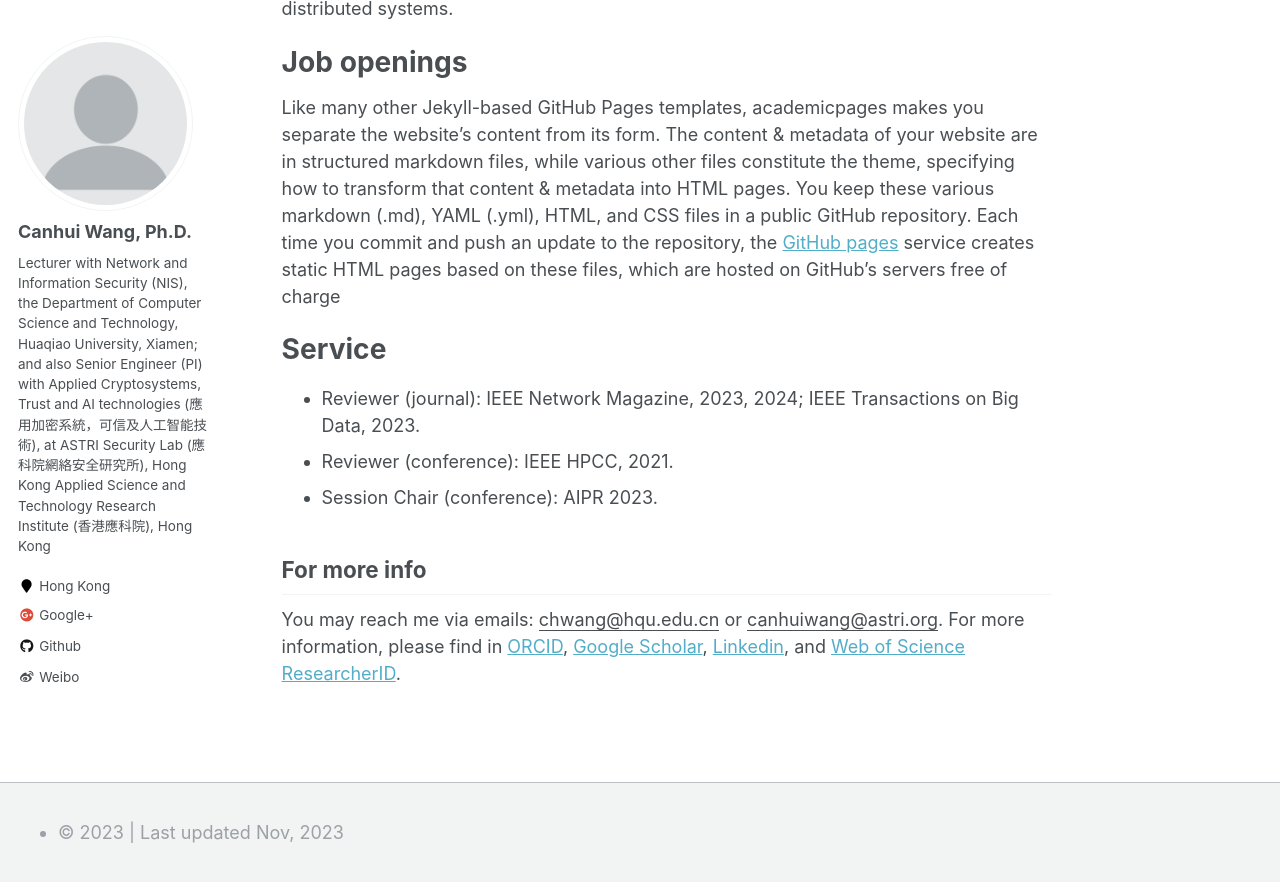
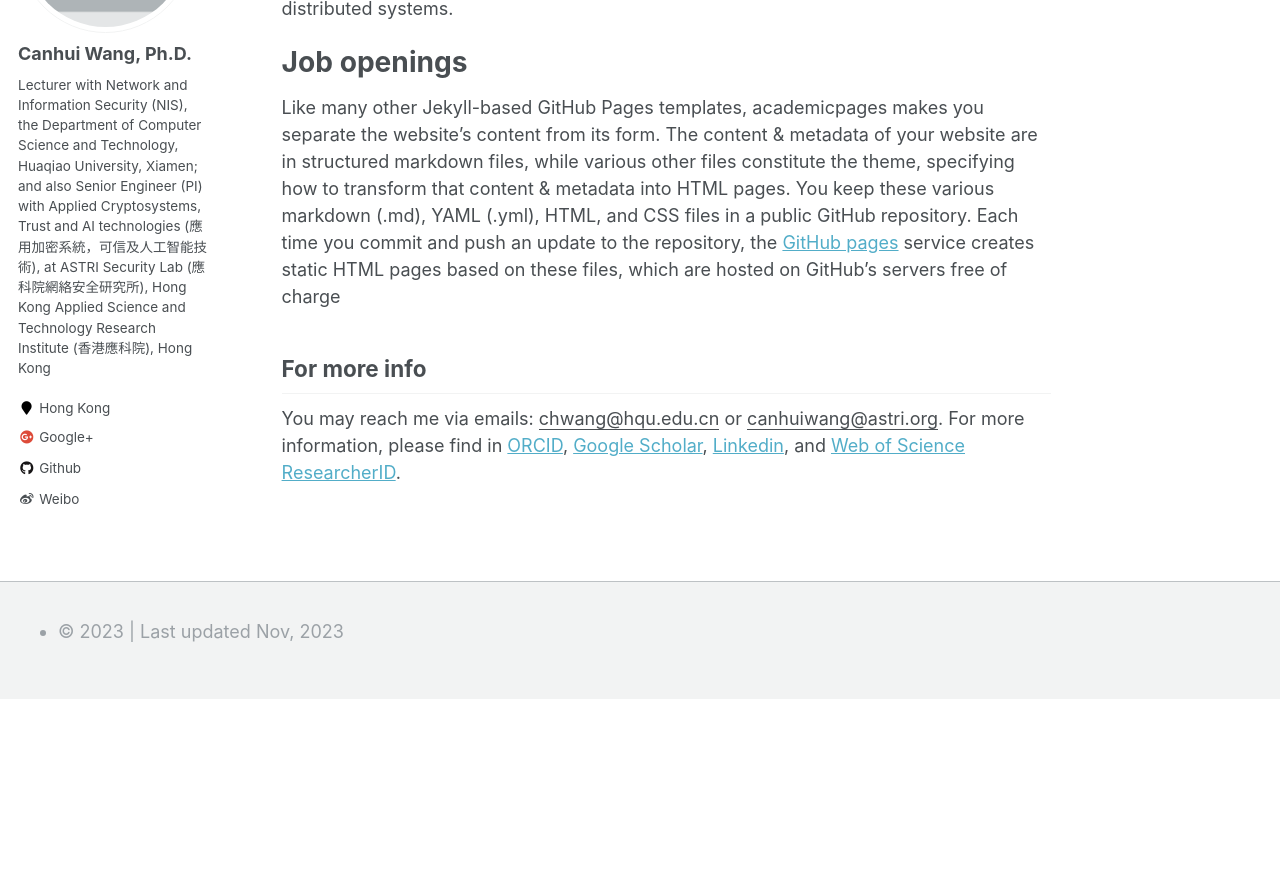
Before and after one commit to Canhui/canhui.github.io, a Jekyll site: the page built from _pages/about.md, in a window 1280 px wide and 900 px high, scrolled down 641 px. Shown: the top 882 px of the window. Built offline with Jekyll 4.4.1, drawn with Linux system fonts in a browser that asks for light colours; after the commit the page ends 1340 px from its top, so only the background shows below that.

Commit message:
Update about.md

```diff
--- a/_pages/about.md
+++ b/_pages/about.md
@@ -68,13 +68,6 @@ Many people use a git client to create files on their local computer and then pu
 Example: editing a markdown file for a talk
 ![Editing a markdown file for a talk](/images/editing-talk.png) For more info -->
 
-Service
-======
-* Reviewer (journal): IEEE Network Magazine, 2023, 2024; IEEE Transactions on Big Data, 2023.
-* Reviewer (conference): IEEE HPCC, 2021.
-* Session Chair (conference): AIPR 2023.
-
-
 For more info
 ------
 You may reach me via emails: <ins>chwang@hqu.edu.cn</ins> or <ins>canhuiwang@astri.org</ins>. For more information, please find in [ORCID](https://orcid.org/0000-0001-7869-9083), [Google Scholar](https://scholar.google.com/citations?user=_pEPpkUAAAAJ), [Linkedin](https://www.linkedin.com/in/canhui-wang-ph-d-54a84017a/), and [Web of Science ResearcherID](https://www.webofscience.com/wos/author/record/HLX-9012-2023).
```
